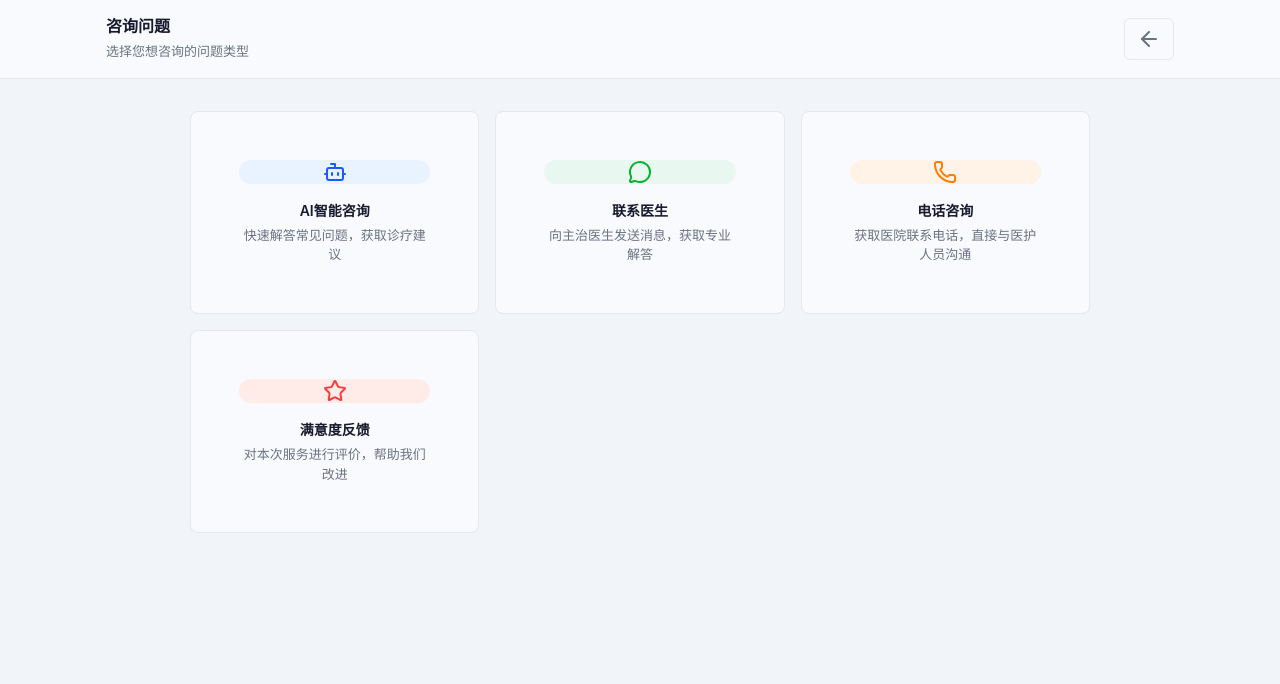
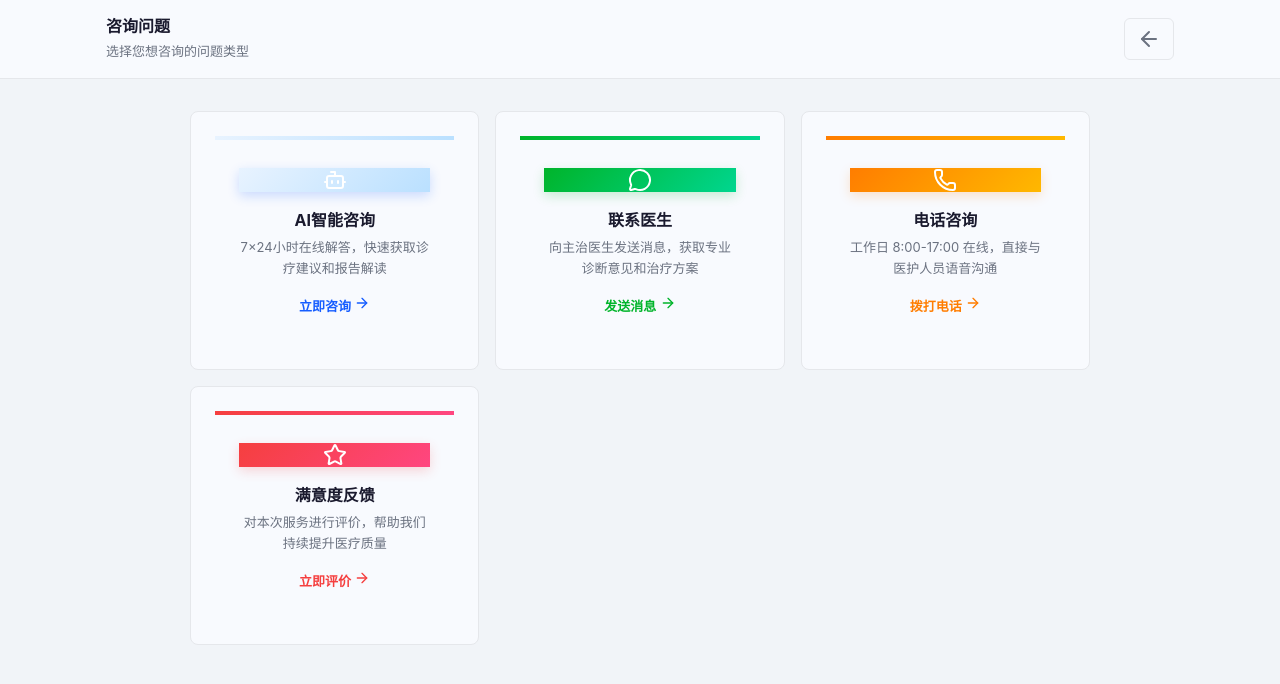
Before and after one commit to qingjinovo/aict, a Flask app: template ctai_backend/templates/patient/question_menu.html in a window 1280 px wide. Shown: the top 684 px of the page. Run offline with Flask 3, Linux system fonts and the light colour scheme; the template is opened without the code that fills it, so the values that code supplies are empty; some libraries are stand-ins or nearby versions.

Commit message:
fix patient

```diff
--- a/ctai_backend/routes/patient.py
+++ b/ctai_backend/routes/patient.py
@@ -19,8 +19,12 @@ def dashboard():
     reports = CTImage.query.filter_by(patient_id=current_user.id).order_by(CTImage.created_at.desc()).all()
     unread_notifications = NotificationService.get_user_notifications(current_user.id, unread_only=True)
 
+    latest_report = reports[0] if reports else None
+    history_reports = reports[1:] if len(reports) > 1 else []
+
     return render_template('patient/dashboard.html',
-                         reports=reports,
+                         latest_report=latest_report,
+                         history_reports=history_reports,
                          unread_notifications=unread_notifications)
 
 @patient_bp.route('/patient/upload', methods=['GET', 'POST'])
--- a/ctai_backend/templates/patient/question_menu.html
+++ b/ctai_backend/templates/patient/question_menu.html
@@ -1,6 +1,26 @@
 {% extends "base.html" %}
 
 {% block title %}咨询问题 - SAM-Med3D{% endblock %}
+
+{% block extra_css %}
+<style>
+.card-group:hover {
+    transform: translateY(-4px);
+    box-shadow: var(--shadow-ambient-elevated);
+    border-color: transparent;
+}
+.card-group:hover .icon-container {
+    transform: scale(1.1);
+}
+.card-group .top-bar {
+    height: 4px;
+    transition: height 200ms ease;
+}
+.card-group:hover .top-bar {
+    height: 6px;
+}
+</style>
+{% endblock %}
 
 {% block body %}
 <div class="min-h-screen" style="background-color: var(--bg-main);">
@@ -22,43 +42,63 @@
     <div class="page-content">
         <div class="container">
             <div class="grid gap-4" style="grid-template-columns: repeat(auto-fit, minmax(min(100%, 280px), 1fr)); max-width: 900px; margin: 0 auto;">
-                <div class="card cursor-pointer" onclick="window.location.href='{{ url_for('patient.ai_chat') }}'">
-                    <div class="text-center" style="padding: clamp(16px, 4vw, 24px);">
-                        <div class="w-16 h-16 rounded-full flex items-center justify-center mx-auto mb-4" style="background-color: var(--primary);">
-                            <i data-lucide="bot" class="w-8 h-8" style="color: var(--primary-text);"></i>
+                <div class="card cursor-pointer card-group" onclick="window.location.href='{{ url_for('patient.ai_chat') }}'" style="transition: transform var(--transition-normal), box-shadow var(--transition-normal), border-color var(--transition-normal); border: 1px solid var(--border); overflow: hidden;">
+                    <div class="top-bar" style="height: 4px; background: linear-gradient(90deg, var(--primary), var(--primary-deep));"></div>
+                    <div class="text-center" style="padding: clamp(20px, 4vw, 28px) clamp(16px, 4vw, 24px);">
+                        <div class="icon-container w-16 h-16 rounded-2xl flex items-center justify-center mx-auto mb-4" style="background: linear-gradient(135deg, var(--primary), var(--primary-deep)); box-shadow: 0 4px 12px rgba(22, 93, 255, 0.2); transition: transform var(--transition-normal), box-shadow var(--transition-normal);">
+                            <i data-lucide="bot" class="w-8 h-8" style="color: white;"></i>
                         </div>
-                        <h3 class="text-responsive-base mb-2" style="font-weight: 600; color: var(--text-primary);">AI智能咨询</h3>
-                        <p class="text-responsive-sm" style="color: var(--text-secondary); line-height: 1.5;">快速解答常见问题，获取诊疗建议</p>
+                        <h3 class="mb-2" style="font-size: var(--font-size-lg); font-weight: 700; color: var(--text-primary);">AI智能咨询</h3>
+                        <p style="font-size: var(--font-size-sm); color: var(--text-secondary); line-height: 1.6;">7×24小时在线解答，快速获取诊疗建议和报告解读</p>
+                        <div class="mt-4 inline-flex items-center gap-1" style="font-size: var(--font-size-sm); font-weight: 600; color: var(--primary-text);">
+                            立即咨询
+                            <svg width="16" height="16" viewBox="0 0 24 24" fill="none" stroke="currentColor" stroke-width="2" stroke-linecap="round" stroke-linejoin="round"><path d="M5 12h14"/><path d="m12 5 7 7-7 7"/></svg>
+                        </div>
                     </div>
                 </div>
 
-                <div class="card cursor-pointer" onclick="window.location.href='{{ url_for('patient.message', report_id=reports[0].id if reports else 0) }}'">
-                    <div class="text-center" style="padding: clamp(16px, 4vw, 24px);">
-                        <div class="w-16 h-16 rounded-full flex items-center justify-center mx-auto mb-4" style="background-color: var(--success-light);">
-                            <i data-lucide="message-circle" class="w-8 h-8" style="color: var(--success);"></i>
+                <div class="card cursor-pointer card-group" onclick="window.location.href='{{ url_for('patient.message', report_id=reports[0].id if reports else 0) }}'" style="transition: transform var(--transition-normal), box-shadow var(--transition-normal), border-color var(--transition-normal); border: 1px solid var(--border); overflow: hidden;">
+                    <div class="top-bar" style="height: 4px; background: linear-gradient(90deg, var(--success), #00D68F);"></div>
+                    <div class="text-center" style="padding: clamp(20px, 4vw, 28px) clamp(16px, 4vw, 24px);">
+                        <div class="icon-container w-16 h-16 rounded-2xl flex items-center justify-center mx-auto mb-4" style="background: linear-gradient(135deg, var(--success), #00D68F); box-shadow: 0 4px 12px rgba(0, 180, 42, 0.2); transition: transform var(--transition-normal), box-shadow var(--transition-normal);">
+                            <i data-lucide="message-circle" class="w-8 h-8" style="color: white;"></i>
                         </div>
-                        <h3 class="text-responsive-base mb-2" style="font-weight: 600; color: var(--text-primary);">联系医生</h3>
-                        <p class="text-responsive-sm" style="color: var(--text-secondary); line-height: 1.5;">向主治医生发送消息，获取专业解答</p>
+                        <h3 class="mb-2" style="font-size: var(--font-size-lg); font-weight: 700; color: var(--text-primary);">联系医生</h3>
+                        <p style="font-size: var(--font-size-sm); color: var(--text-secondary); line-height: 1.6;">向主治医生发送消息，获取专业诊断意见和治疗方案</p>
+                        <div class="mt-4 inline-flex items-center gap-1" style="font-size: var(--font-size-sm); font-weight: 600; color: var(--success);">
+                            发送消息
+                            <svg width="16" height="16" viewBox="0 0 24 24" fill="none" stroke="currentColor" stroke-width="2" stroke-linecap="round" stroke-linejoin="round"><path d="M5 12h14"/><path d="m12 5 7 7-7 7"/></svg>
+                        </div>
                     </div>
                 </div>
 
-                <div class="card cursor-pointer" onclick="window.location.href='{{ url_for('patient.contact_doctor') }}'">
-                    <div class="text-center" style="padding: clamp(16px, 4vw, 24px);">
-                        <div class="w-16 h-16 rounded-full flex items-center justify-center mx-auto mb-4" style="background-color: var(--warning-light);">
-                            <i data-lucide="phone" class="w-8 h-8" style="color: var(--warning);"></i>
+                <div class="card cursor-pointer card-group" onclick="window.location.href='{{ url_for('patient.contact_doctor') }}'" style="transition: transform var(--transition-normal), box-shadow var(--transition-normal), border-color var(--transition-normal); border: 1px solid var(--border); overflow: hidden;">
+                    <div class="top-bar" style="height: 4px; background: linear-gradient(90deg, var(--warning), #FFB800);"></div>
+                    <div class="text-center" style="padding: clamp(20px, 4vw, 28px) clamp(16px, 4vw, 24px);">
+                        <div class="icon-container w-16 h-16 rounded-2xl flex items-center justify-center mx-auto mb-4" style="background: linear-gradient(135deg, var(--warning), #FFB800); box-shadow: 0 4px 12px rgba(255, 125, 0, 0.2); transition: transform var(--transition-normal), box-shadow var(--transition-normal);">
+                            <i data-lucide="phone" class="w-8 h-8" style="color: white;"></i>
                         </div>
-                        <h3 class="text-responsive-base mb-2" style="font-weight: 600; color: var(--text-primary);">电话咨询</h3>
-                        <p class="text-responsive-sm" style="color: var(--text-secondary); line-height: 1.5;">获取医院联系电话，直接与医护人员沟通</p>
+                        <h3 class="mb-2" style="font-size: var(--font-size-lg); font-weight: 700; color: var(--text-primary);">电话咨询</h3>
+                        <p style="font-size: var(--font-size-sm); color: var(--text-secondary); line-height: 1.6;">工作日 8:00-17:00 在线，直接与医护人员语音沟通</p>
+                        <div class="mt-4 inline-flex items-center gap-1" style="font-size: var(--font-size-sm); font-weight: 600; color: var(--warning);">
+                            拨打电话
+                            <svg width="16" height="16" viewBox="0 0 24 24" fill="none" stroke="currentColor" stroke-width="2" stroke-linecap="round" stroke-linejoin="round"><path d="M5 12h14"/><path d="m12 5 7 7-7 7"/></svg>
+                        </div>
                     </div>
                 </div>
 
-                <div class="card cursor-pointer" onclick="window.location.href='{{ url_for('patient.feedback', report_id=reports[0].id if reports else 0) }}'">
-                    <div class="text-center" style="padding: clamp(16px, 4vw, 24px);">
-                        <div class="w-16 h-16 rounded-full flex items-center justify-center mx-auto mb-4" style="background-color: var(--error-light);">
-                            <i data-lucide="star" class="w-8 h-8" style="color: var(--error);"></i>
+                <div class="card cursor-pointer card-group" onclick="window.location.href='{{ url_for('patient.feedback', report_id=reports[0].id if reports else 0) }}'" style="transition: transform var(--transition-normal), box-shadow var(--transition-normal), border-color var(--transition-normal); border: 1px solid var(--border); overflow: hidden;">
+                    <div class="top-bar" style="height: 4px; background: linear-gradient(90deg, var(--error), #FF4680);"></div>
+                    <div class="text-center" style="padding: clamp(20px, 4vw, 28px) clamp(16px, 4vw, 24px);">
+                        <div class="icon-container w-16 h-16 rounded-2xl flex items-center justify-center mx-auto mb-4" style="background: linear-gradient(135deg, var(--error), #FF4680); box-shadow: 0 4px 12px rgba(245, 63, 63, 0.2); transition: transform var(--transition-normal), box-shadow var(--transition-normal);">
+                            <i data-lucide="star" class="w-8 h-8" style="color: white;"></i>
                         </div>
-                        <h3 class="text-responsive-base mb-2" style="font-weight: 600; color: var(--text-primary);">满意度反馈</h3>
-                        <p class="text-responsive-sm" style="color: var(--text-secondary); line-height: 1.5;">对本次服务进行评价，帮助我们改进</p>
+                        <h3 class="mb-2" style="font-size: var(--font-size-lg); font-weight: 700; color: var(--text-primary);">满意度反馈</h3>
+                        <p style="font-size: var(--font-size-sm); color: var(--text-secondary); line-height: 1.6;">对本次服务进行评价，帮助我们持续提升医疗质量</p>
+                        <div class="mt-4 inline-flex items-center gap-1" style="font-size: var(--font-size-sm); font-weight: 600; color: var(--error);">
+                            立即评价
+                            <svg width="16" height="16" viewBox="0 0 24 24" fill="none" stroke="currentColor" stroke-width="2" stroke-linecap="round" stroke-linejoin="round"><path d="M5 12h14"/><path d="m12 5 7 7-7 7"/></svg>
+                        </div>
                     </div>
                 </div>
             </div>
```
